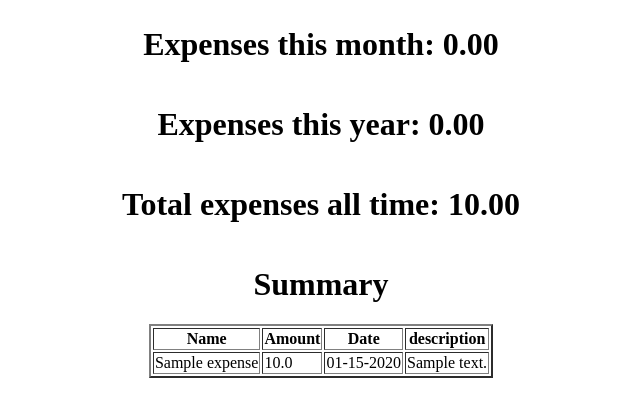
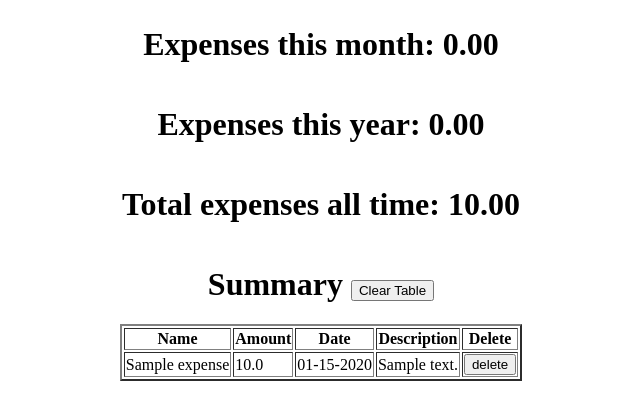
Before and after one commit to Edgar-Sumabat-Jr/expense-tracker, a Flask app: page / in a window 1280 px wide. Shown: the part 285-705 px from the top of the page, without its empty margins (319-959 px from the left). Run offline with Flask 3, Linux system fonts and the light colour scheme; tables that the repository leaves empty hold one stand-in row (values such as "Sample post").

Commit message:
added clear table, and delete rows

```diff
--- a/app.py
+++ b/app.py
@@ -33,7 +33,7 @@ def show_table():
     db = get_db()
     cursor = db.cursor()
 
-    cursor.execute("SELECT name, amount, date, description FROM expense")
+    cursor.execute("SELECT id, name, amount, date, description FROM expense")
     items = cursor.fetchall()
 
 
@@ -267,3 +267,27 @@ def delete_common_expense():
     db.commit()
 
     return {"success":"True"}, 201
+
+@app.delete("/delete-table")
+def delete_table():
+    db = get_db()
+    cursor = db.cursor()
+
+    cursor.execute("DELETE FROM expense")
+    db.commit()
+
+    return "", 204
+
+
+@app.delete("/delete-table-row/<int:id>")
+def delete_table_row(id):
+    db = get_db()
+    cursor = db.cursor()
+
+    cursor.execute("DELETE FROM expense WHERE id = ?", (id, ))
+    db.commit()
+
+    if cursor.rowcount == 0:
+        return {"error": "Expense not found"}, 404
+
+    return "", 204
--- a/db.py
+++ b/db.py
@@ -2,6 +2,7 @@ import sqlite3
 
 database = "expenses.db"
 create_table = (""" CREATE TABLE IF NOT EXISTS expense (
+                    id INTEGER PRIMARY KEY,
                     name TEXT NOT NULL,
                     amount REAL NOT NULL,
                     date TEXT,
--- a/static/script.js
+++ b/static/script.js
@@ -165,8 +165,68 @@ function deleteCommon() {
     });
 }
 
+function deleteTable() {
+    const deleteButton = document.getElementById("delete-table")
+
+    deleteButton.addEventListener("click", async () => {
+        const confirmDelete = confirm("Delete all expenses?")
+
+        if (!confirmDelete) {
+            return;
+        }
+
+        try {
+        const response = await fetch("/delete-table", {
+            method: "DELETE",
+        });
+
+        if (!response.ok) {
+            throw new Error("Can't delete table, there is an error");
+        }
+
+        console.log("Table deleted successfully");
+
+        window.location.reload();
+
+
+        } catch (error) {
+        console.error("Failed to delete:", error.message);
+        }
+    });
+}
+
+function deleteTableRow() {
+    const deleteButtons = document.querySelectorAll(".delete-table-row")
+
+    deleteButtons.forEach(button => {
+        button.addEventListener("click", async () => {
+            event.preventDefault();
+
+            const id = button.dataset.id
+
+            try {
+                const response = await fetch(`/delete-table-row/${id}`, {
+                    method: "DELETE",
+                });
+
+                if(!response.ok) {
+                    throw new Error("Failed to delete row");
+                }
+
+                button.closest("tr").remove();
+            }
+
+            catch (error) {
+                console.error("Failed to Delete Row", error.message);
+            }
+        });
+    });
+}
+
 loadExpensesByPeriod();
 getExpensesAllTime();
 addCommonExpense();
 enterCommon();
 deleteCommon();
+deleteTable();
+deleteTableRow();
--- a/templates/home.html
+++ b/templates/home.html
@@ -89,21 +89,27 @@
     <h1>Total expenses all time: <span id="total-expenses"></span></h1>
 
 
-    <h1>Summary</h1>
+    <h1>
+        Summary
+        <button type="submit" id="delete-table">Clear Table</button>
+    </h1>
     <table border="2">
         <th>Name</th>
         <th>Amount</th>
         <th>Date</th>
-        <th>description</th>
+        <th>Description</th>
+        <th>Delete</th>
         {% for item in items %}
         <tr>
-            <td>{{item[0]}}</td>
             <td>{{item[1]}}</td>
-            <td>{{ datetime.strptime(item[2], "%Y-%m-%d").strftime("%m-%d-%Y") }}</td>
-            <td>{{item[3]}}</td>
+            <td>{{item[2]}}</td>
+            <td>{{ datetime.strptime(item[3], "%Y-%m-%d").strftime("%m-%d-%Y") }}</td>
+            <td>{{item[4]}}</td>
+            <td><button class="delete-table-row" type="submit" data-id="{{ item[0] }}">delete</button></td>
         </tr>
         {% endfor %}
     </table>
 
+
 </body>
 </html>
```
Also changed, not shown: expenses.db.
